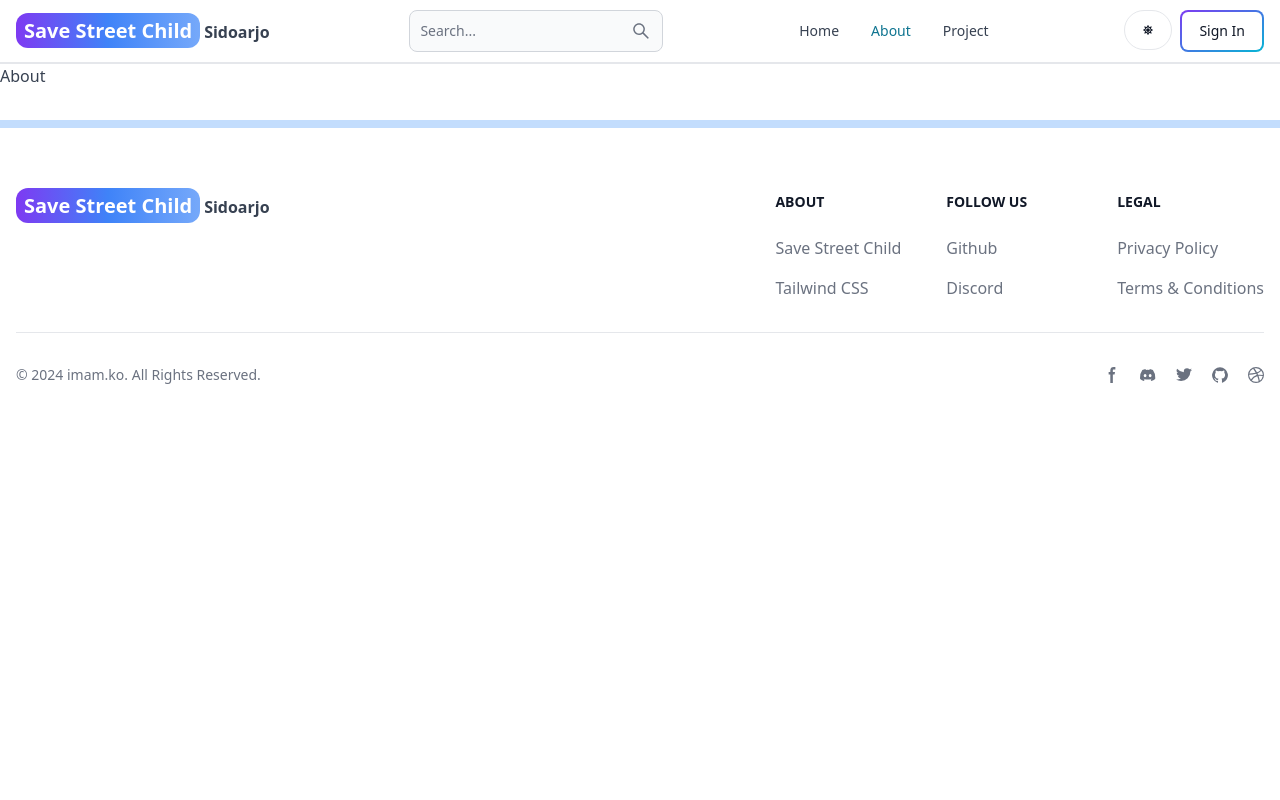
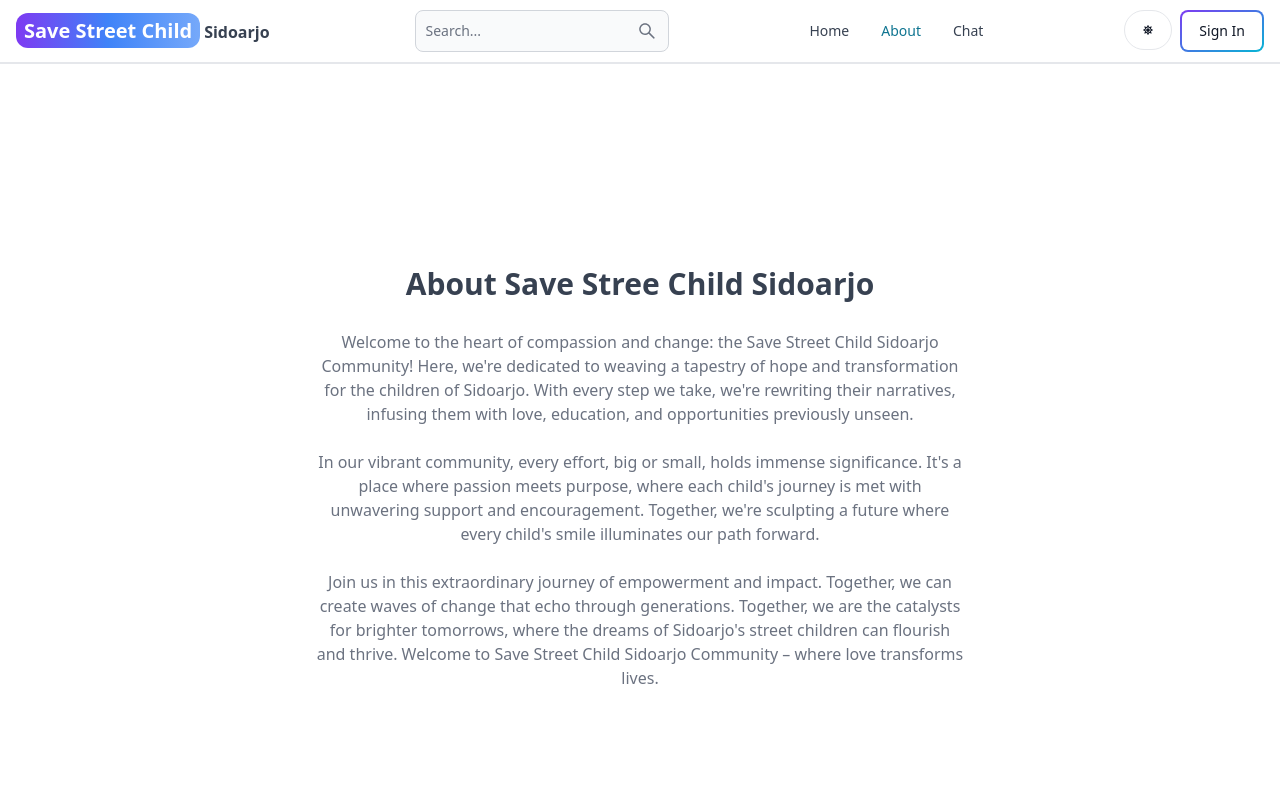
Before and after one commit to imamkoo/MERN-SSC, a React (Vite) app in the folder frontend/: page /about in a window 1280 px wide. Shown: the top 800 px of the page. Built offline with nearby package versions, Linux system fonts and the light colour scheme; no server answers.

Commit message:
Update : Complete about and chat page

```diff
--- a/frontend/src/App.jsx
+++ b/frontend/src/App.jsx
@@ -5,11 +5,11 @@ import OnlyAdminPrivateRoute from "./components/OnlyAdminPrivateRoute";
 import PrivateRoute from "./components/PrivateRoute";
 import ScrollToTop from "./components/ScrollToTop";
 import About from "./pages/About";
+import Chat from "./pages/Chat";
 import CreatePost from "./pages/CreatePost";
 import Dashboard from "./pages/Dashboard";
 import Home from "./pages/Home";
 import PostPage from "./pages/PostPage";
-import Projects from "./pages/Projects";
 import Search from "./pages/Search";
 import SignIn from "./pages/SignIn";
 import SignUp from "./pages/SignUp";
@@ -32,7 +32,7 @@ export default function App() {
         <Route path="/about" element={<About />} />
         <Route path="/sign-in" element={<SignIn />} />
         <Route path="/sign-up" element={<SignUp />} />
-        <Route path="/projects" element={<Projects />} />
+        <Route path="/chat" element={<Chat />} />
         <Route path="/search" element={<Search />} />
         <Route path="/post/:postSlug" element={<PostPage />} />
       </Routes>
--- a/frontend/src/components/CallToAction.jsx
+++ b/frontend/src/components/CallToAction.jsx
@@ -5,8 +5,7 @@ export default function CallToAction() {
     <div className="flex flex-col sm:flex-row p-3 border border-teal-500 justify-center items-center rounded-tl-3xl rounded-br-3xl text-center">
       <div className="flex-1 justify-center flex flex-col">
         <h2 className="text-2xl">
-          Explore how you can contribute to improving the lives of street
-          children through our chatbot.
+          Explore how you can contribute to improving the lives.
         </h2>
         <p className="text-gray-500 my-2">
           {`Let's chat now to discover valuable insights and how you can
--- a/frontend/src/components/Header.jsx
+++ b/frontend/src/components/Header.jsx
@@ -127,11 +127,11 @@ export default function Header() {
           <Link to="/about">About</Link>
         </Navbar.Link>
         <Navbar.Link
-          active={path === "/projects"}
+          active={path === "/chat"}
           as={"div"}
           className="hover:underline"
         >
-          <Link to="/projects">Project</Link>
+          <Link to="/chat">Chat</Link>
         </Navbar.Link>
       </Navbar.Collapse>
     </Navbar>
--- a/frontend/src/pages/About.jsx
+++ b/frontend/src/pages/About.jsx
@@ -1,3 +1,26 @@
 export default function About() {
-  return <div>About</div>;
+  return (
+    <div className="min-h-screen flex items-center justify-center">
+      <div className="max-w-2xl mx-auto p-3 text-center">
+        <div>
+          <h1 className="text-3xl font font-semibold text-center my-7">
+            About Save Stree Child Sidoarjo
+          </h1>
+          <div className="text-md text-gray-500 flex flex-col gap-6">
+            <p>
+              {`Welcome to the heart of compassion and change: the Save Street Child Sidoarjo Community! Here, we're dedicated to weaving a tapestry of hope and transformation for the children of Sidoarjo. With every step we take, we're rewriting their narratives, infusing them with love, education, and opportunities previously unseen.`}
+            </p>
+
+            <p>
+              {`In our vibrant community, every effort, big or small, holds immense significance. It's a place where passion meets purpose, where each child's journey is met with unwavering support and encouragement. Together, we're sculpting a future where every child's smile illuminates our path forward.`}
+            </p>
+
+            <p>
+              {`Join us in this extraordinary journey of empowerment and impact. Together, we can create waves of change that echo through generations. Together, we are the catalysts for brighter tomorrows, where the dreams of Sidoarjo's street children can flourish and thrive. Welcome to Save Street Child Sidoarjo Community – where love transforms lives.`}
+            </p>
+          </div>
+        </div>
+      </div>
+    </div>
+  );
 }
--- /dev/null
+++ b/frontend/src/pages/Chat.jsx
@@ -0,0 +1,14 @@
+import CallToAction from "../components/CallToAction";
+
+export default function Chat() {
+  return (
+    <div className="min-h-screen max-w-2xl mx-auto flex justify-center items-center flex-col gap-6 p-3">
+      <h1 className="text-3xl font-semibold">Chat Me Now !</h1>
+      <p className="text-md text-gray-500 text-center">
+        {`Let's chat now to explore collaborative opportunities and make a
+        meaningful impact together!`}
+      </p>
+      <CallToAction />
+    </div>
+  );
+}
--- a/frontend/src/pages/Home.jsx
+++ b/frontend/src/pages/Home.jsx
@@ -17,10 +17,12 @@ export default function Home() {
   return (
     <div>
       <div className="flex flex-col gap-6 p-28 px-3 max-w-6xl mx-auto ">
-        <h1 className="text-3xl font-bold lg:text-6xl">Welcome to my Blog</h1>
+        <h1 className="text-3xl font-bold lg:text-6xl">
+          Save Street Child Sidoarjo
+        </h1>
         <p className="text-gray-500 text-xs sm:text-sm">
-          {`Here you'll find a variety of articles and tutorials on topics such as
-          web development, software engineering, and programming languages.`}
+          {`"Empowering futures, one child at a time: Welcome to Save Street Child
+          Sidoarjo Community!"`}
         </p>
         <Link
           to="/search"
--- a/frontend/src/pages/Projects.jsx
+++ /dev/null
@@ -1,3 +0,0 @@
-export default function Projects() {
-  return <div>Projects</div>;
-}
```
